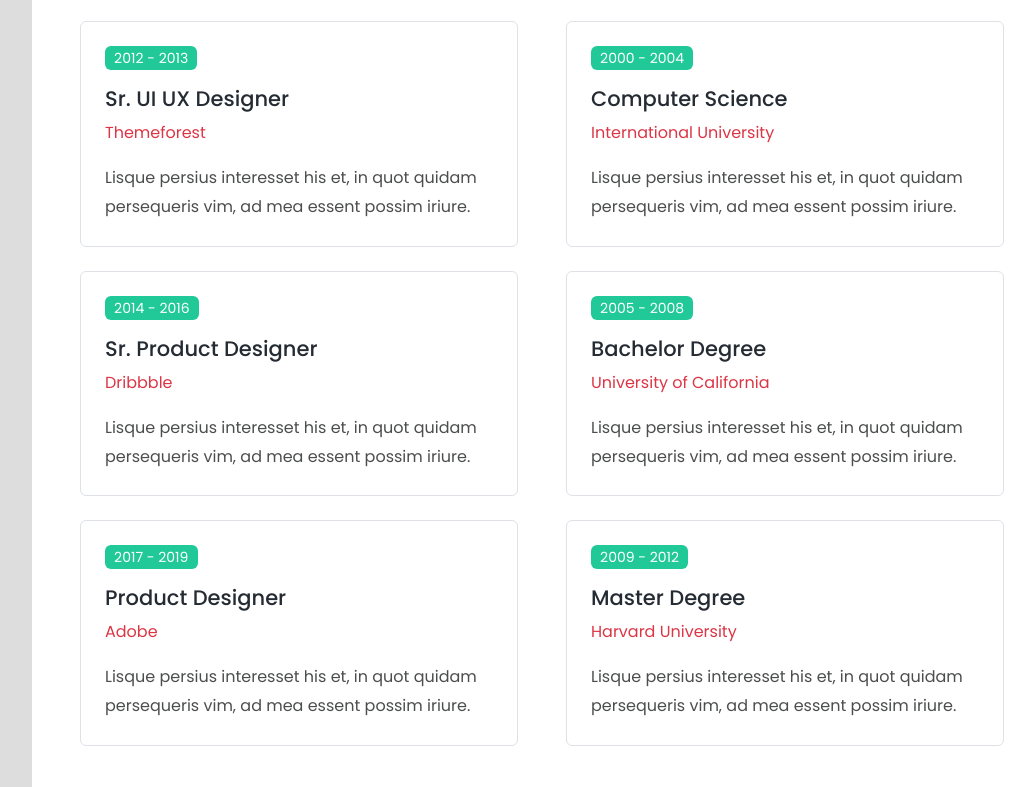
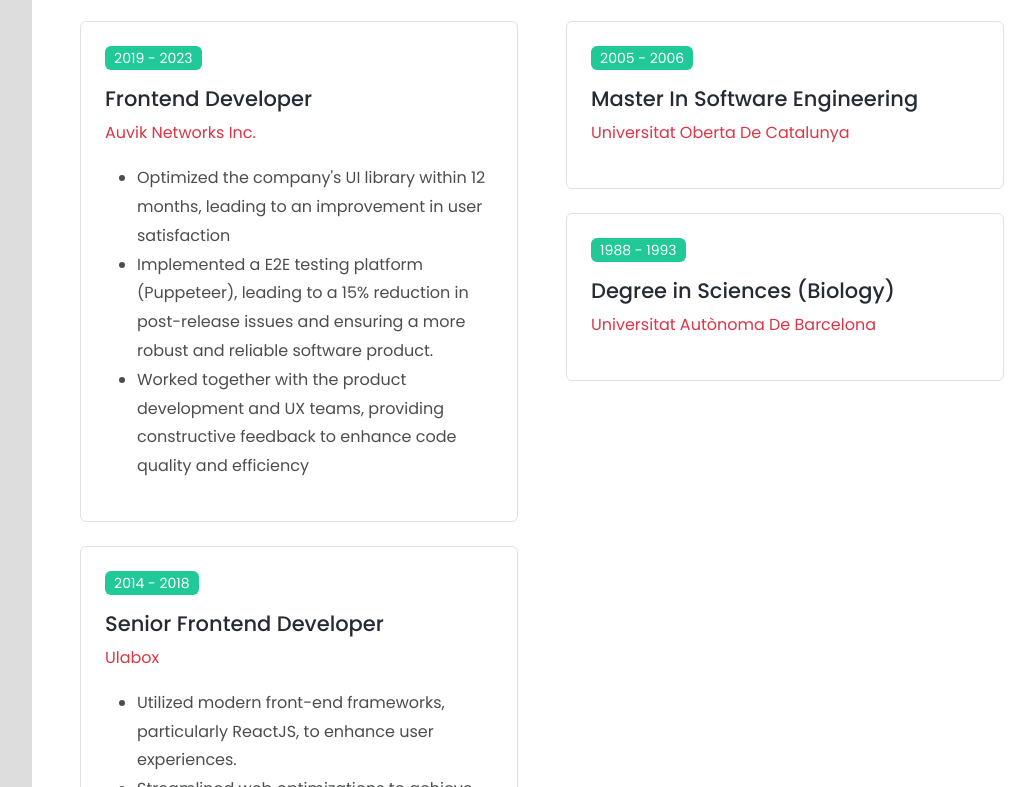
Before and after one commit to juanmaorta/juanmaorta-resume, a React (Create React App) app: page / in a window 1280 px wide. Shown: the part 1773-2560 px from the top of the page, without its empty margins (228-1263 px from the left). Built offline with nearby package versions, Linux system fonts and the light colour scheme.

Commit message:
Update professional experience and education

```diff
--- a/src/components/ResumeItem.jsx
+++ b/src/components/ResumeItem.jsx
@@ -3,6 +3,8 @@
 
 const ResumeItem = ({index, title, place, yearRange, desc}) => {
   const { darkTheme } = useContext(SiteConfigContext);
+
+  console.log(desc);
 
   return (
       <div
@@ -22,7 +24,11 @@
         {place}
       </p>
       <p className={"mb-0 " + (darkTheme ? "text-white-50" : "")}>
-        {desc}
+        <ul>
+          {desc.map((item) => {
+            return <li>{item}</li>;
+          })}
+        </ul>
       </p>
     </div>
   );
--- a/src/data.json
+++ b/src/data.json
@@ -59,42 +59,64 @@
         ],
         "experience": [
             {
-              "yearRange": "2012 - 2013",
-              "title": "Sr. UI UX Designer",
-              "place": "Themeforest",
-              "desc": "Lisque persius interesset his et, in quot quidam persequeris vim, ad mea essent possim iriure."
+              "yearRange": "2019 - 2023",
+              "title": "Frontend Developer",
+              "place": "Auvik Networks Inc.",
+              "desc": [
+                "Optimized the company's UI library within 12 months, leading to an improvement in user satisfaction",
+                "Implemented a E2E testing platform (Puppeteer), leading to a 15% reduction in post-release issues and ensuring a more robust and reliable software product.",
+                "Worked together with the product development and UX teams, providing constructive feedback to enhance code quality and efficiency"
+              ]
             },
             {
-              "yearRange": "2014 - 2016",
-              "title": "Sr. Product Designer",
-              "place": "Dribbble",
-              "desc": "Lisque persius interesset his et, in quot quidam persequeris vim, ad mea essent possim iriure."
+              "yearRange": "2014 - 2018",
+              "title": "Senior Frontend Developer",
+              "place": "Ulabox",
+              "desc": [
+                "Utilized modern front-end frameworks, particularly ReactJS, to enhance user experiences.",
+                "Streamlined web optimizations to achieve faster load times and scalable functionality, enhancing the efficiency of conversion funnels."
+              ]
             },
             {
-              "yearRange": "2017 - 2019",
-              "title": "Product Designer",
-              "place": "Adobe",
-              "desc": "Lisque persius interesset his et, in quot quidam persequeris vim, ad mea essent possim iriure."
+              "yearRange": "2018 - 2021",
+              "title": "Frontend Engineer and Coach",
+              "place": "Lean Js",
+              "desc": [
+                "Conducted workshops on ReactJS and JavaScript, teaching assistants and significantly enhancing issue resolution efficiency and code quality.",
+                "Enhanced code quality offering constructive feedback on React code reviews, improving maintainability and adherence to coding standards and best practice."
+              ]
+            },
+            {
+              "yearRange": "2001 - 2020",
+              "title": "Cto & Co Founder",
+              "place": "Fotonatura.org",
+              "desc": [
+                "Implemented LAMP stack, resulting in 1 million monthly visits and improved user experience. Relational databases included MySQL and PostgreSQL.",
+                "Collaborated with product manager to accurately render complex data, resulting in highly performant user interfaces and a 30% increase in average session duration."
+              ]
+            },
+            {
+              "yearRange": "2006 - 2014",
+              "title": "Founder & Main Developer",
+              "place": "Portafolionline.com",
+              "desc": [
+                "Orchestrated the creation and deployment of a dynamic platform, seamlessly integrating PHP, MySQL, jQuery, and Bootstrap for comprehensive functionality and design.",
+                "Engineered a scalable architecture to support platform growth, optimizing performance across diverse functionalities."
+              ]
             }
         ],
         "education": [
           {
-            "yearRange": "2000 - 2004",
-            "title": "Computer Science",
-            "place": "International University",
-            "desc": "Lisque persius interesset his et, in quot quidam persequeris vim, ad mea essent possim iriure."
+            "yearRange": "2005 - 2006",
+            "title": "Master In Software Engineering",
+            "place": "Universitat Oberta De Catalunya",
+            "desc": []
           },
           {
-            "yearRange": "2005 - 2008",
-            "title": "Bachelor Degree",
-            "place": "University of California",
-            "desc": "Lisque persius interesset his et, in quot quidam persequeris vim, ad mea essent possim iriure."
-          },
-          {
-            "yearRange": "2009 - 2012",
-            "title": "Master Degree",
-            "place": "Harvard University",
-            "desc": "Lisque persius interesset his et, in quot quidam persequeris vim, ad mea essent possim iriure."
+            "yearRange": "1988 - 1993",
+            "title": "Degree in Sciences (Biology)",
+            "place": "Universitat Autònoma De Barcelona",
+            "desc": []
           }
       ]
     }
```
